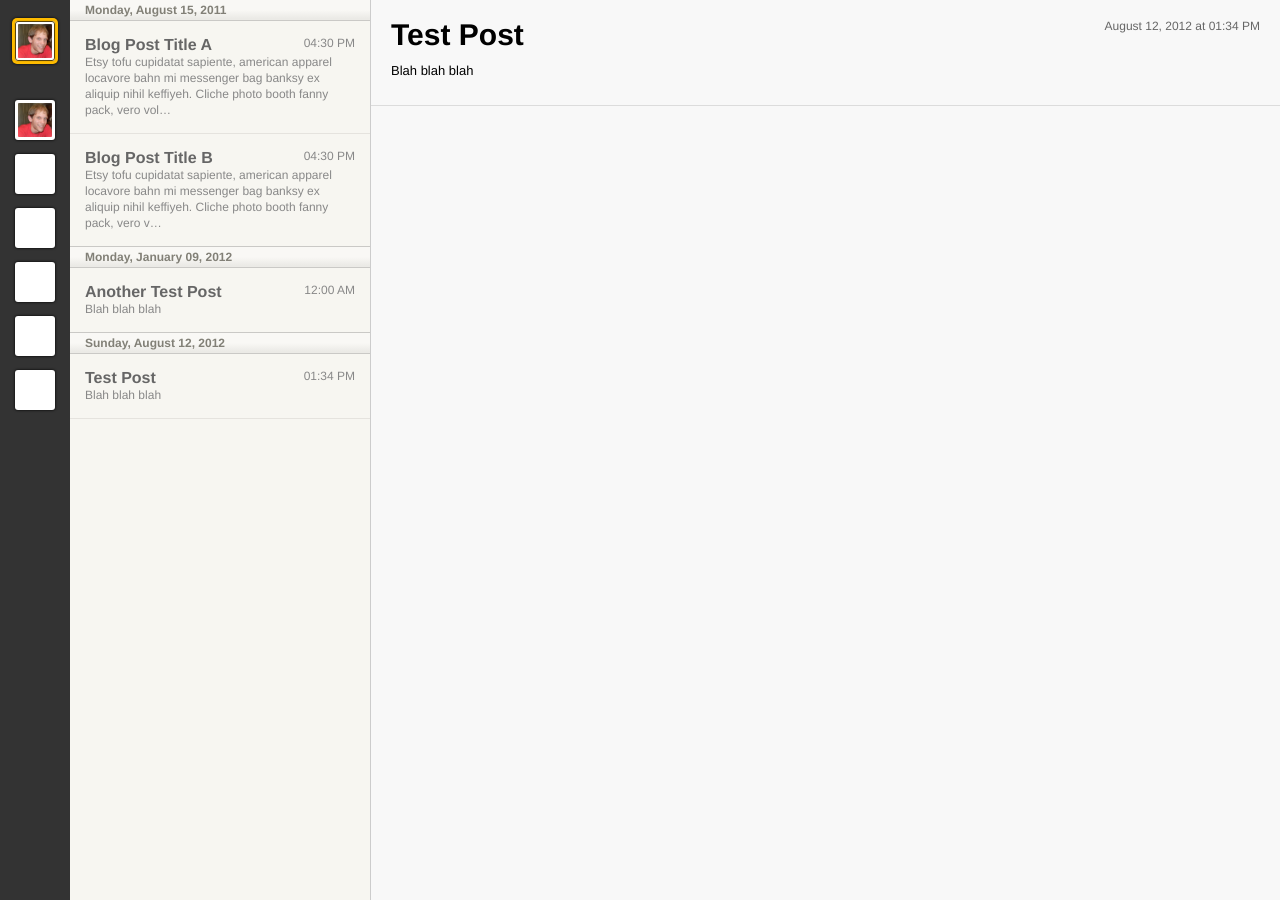
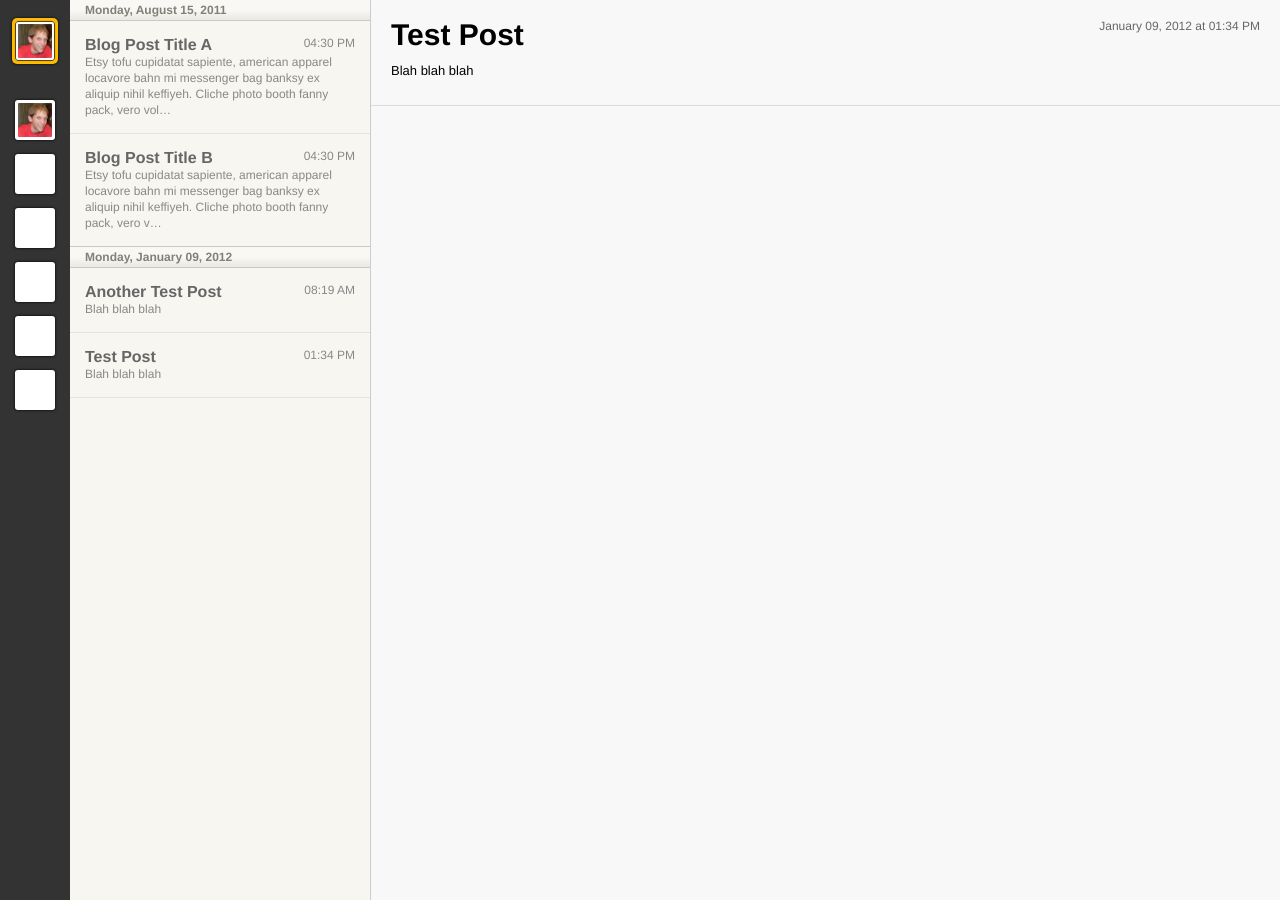
Before and after one commit to Tanner/Blog, a Jekyll site: the page built from _posts/2012-01-09-test-post.markdown, in a window 1280 px wide. Built offline with Jekyll 4.4.1, drawn with Linux system fonts in a browser that asks for light colours; Markdown is read by kramdown in place of the engine named in the settings.

Commit message:
Fix sorting in sidebar.

```diff
--- a/_posts/2012-01-09-test-post.markdown
+++ b/_posts/2012-01-09-test-post.markdown
@@ -2,7 +2,7 @@
 layout: post
 title: Test Post
 categories: Test
-date: August 12, 2012 1:34 PM
+date: January 9, 2012 1:34 PM
 tags: test post new
 ---
 
```
Also changed, not shown: _posts/2012-01-09-another-test-post.md (+1 -0 lines).
